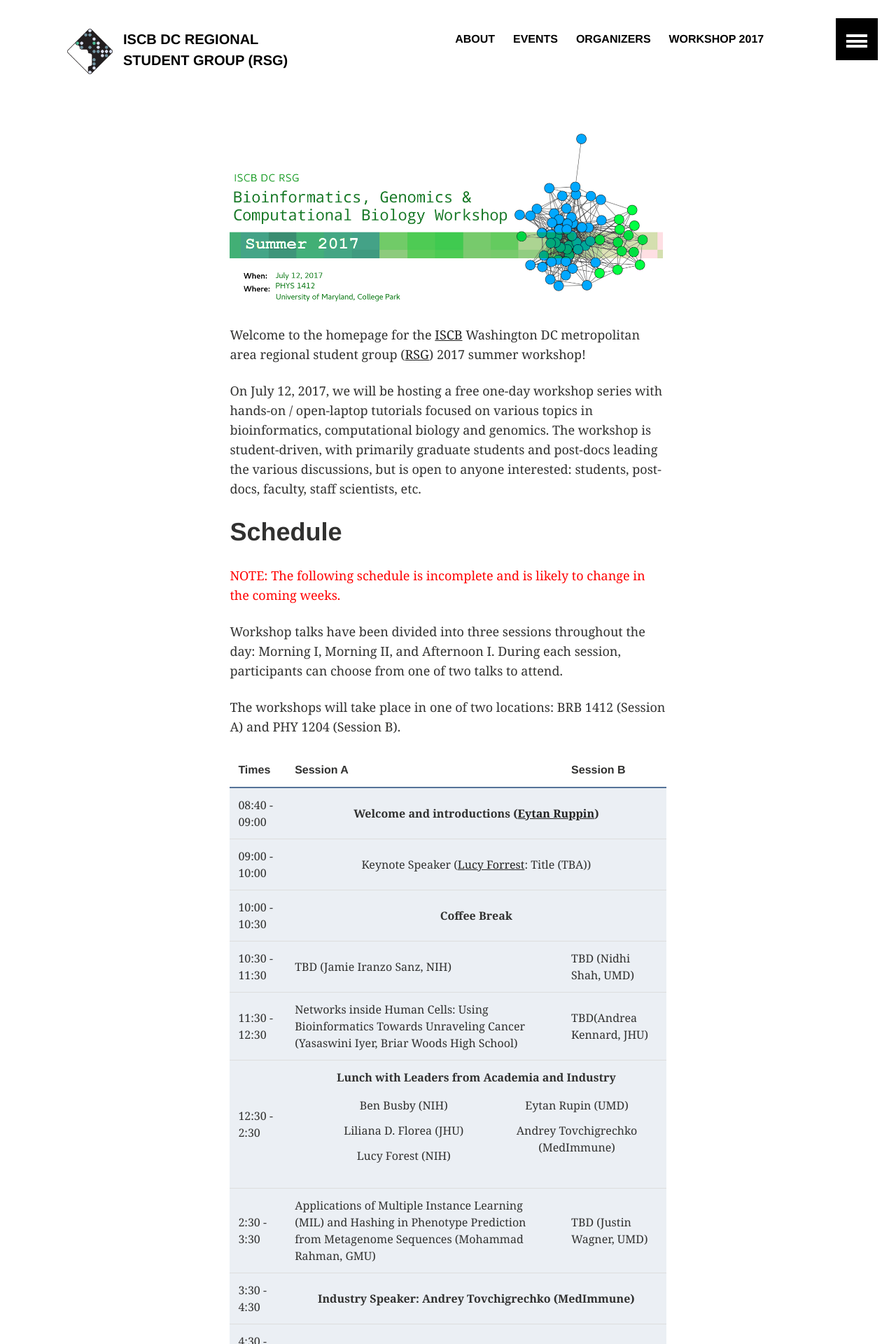
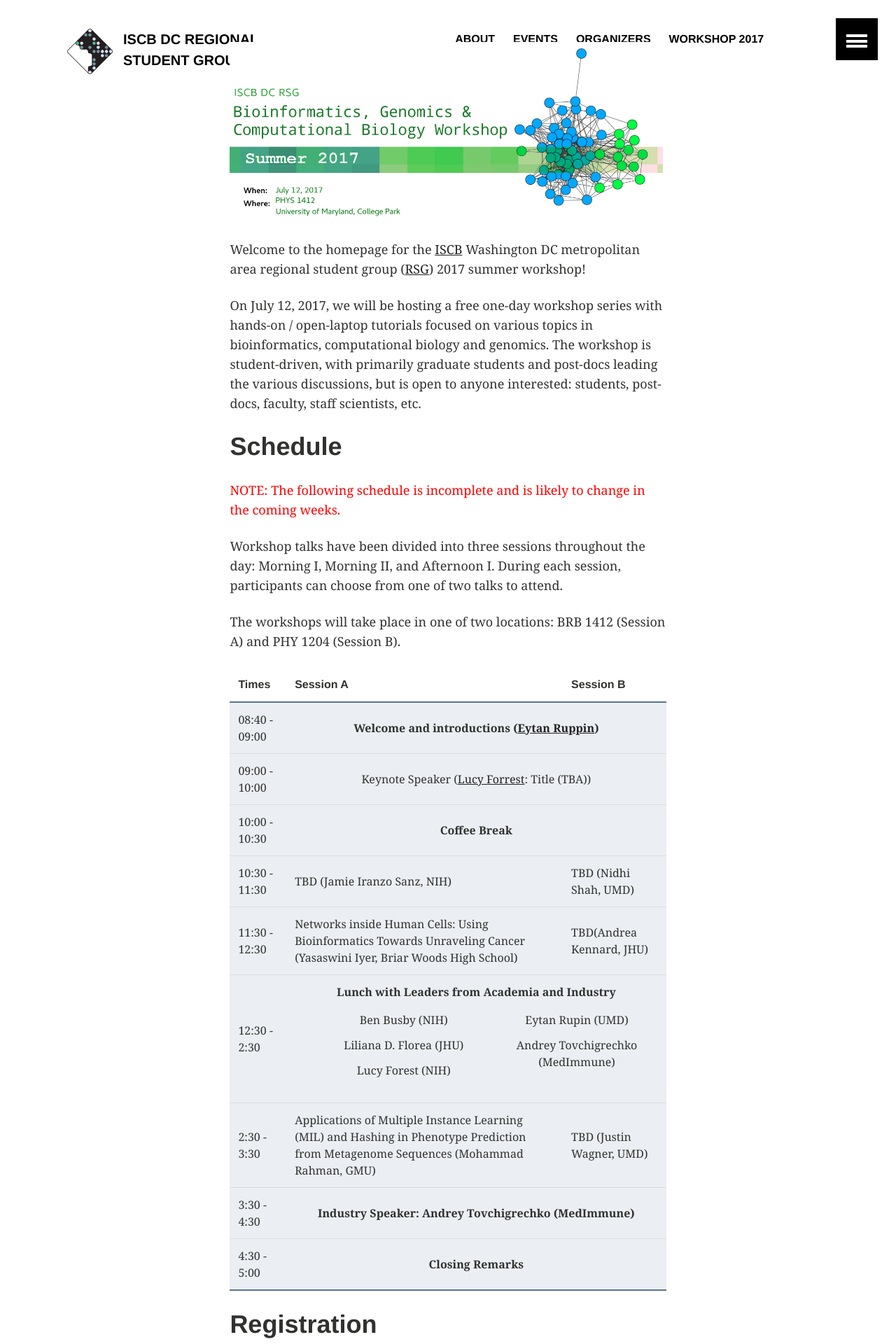
Before and after one commit to iscb-dc-rsg/iscb-dc-rsg.github.io, a Jekyll site: the page built from _pages/workshop2017.md, in a window 1280 px wide. Shown: the top 1920 px of the page at 70% size. Built offline with Jekyll 4.4.1, drawn with Linux system fonts in a browser that asks for light colours; our own code applies the rules of GitHub Pages for plain Markdown files.

Commit message:
workshop page tweaks

```diff
--- a/_pages/workshop2017.md
+++ b/_pages/workshop2017.md
@@ -5,9 +5,7 @@
 custom_css: workshop
 ---
 
-&nbsp;
-
-![DC-RSG Summer 2017 Workshop Banner](/images/workshop-2017/iscb-dc-rsg_summer_2017_workshop_banner.png){:width="100%"}
+<img src='/images/workshop-2017/iscb-dc-rsg_summer_2017_workshop_banner.png' alt='DC-RSG Summer 2017 Workshop Banner' style='width:100%; margin-top: -70px;' />
 
 Welcome to the homepage for the [ISCB](http://www.iscb.org/) Washington DC
 metropolitan area regional student group ([RSG](http://rsg.iscbsc.org/)) 2017
```
